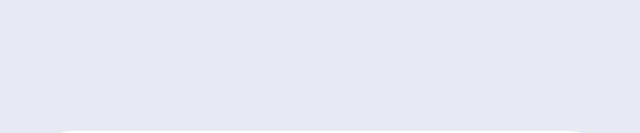
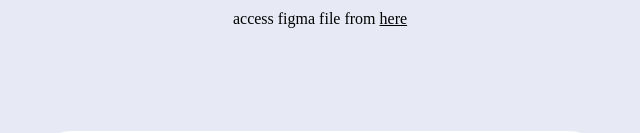
Before and after one commit to Scholak/ui-design-daily, a React (Vite) app: page /details-card in a window 1280 px wide. Shown: the top 133 px of the page, without its empty margins (320-960 px from the left). Built offline with nearby package versions, Linux system fonts and the light colour scheme.

Commit message:
design file source added to component two

```diff
--- a/src/components/DetailsCard/index.jsx
+++ b/src/components/DetailsCard/index.jsx
@@ -7,6 +7,16 @@ import starIcon from './assets/star.png'
 
 const index = () => {
   return (
+		<>
+			<p className='project-description'>
+				access figma file from{' '}
+				<a
+					href='https://uidesigndaily.com/posts/figma-buy-subscription-section-pricing-card-day-1574'
+					target='_blank'
+				>
+					here
+				</a>
+			</p>
 			<div className={styles.wrapper}>
 				<div className={styles.card}>
 					<div className={styles.overview}>
@@ -48,6 +58,7 @@ const index = () => {
 					</div>
 				</div>
 			</div>
+		</>
 	)
 }
 
```
Lines whose indentation alone changed are shown as unchanged.
